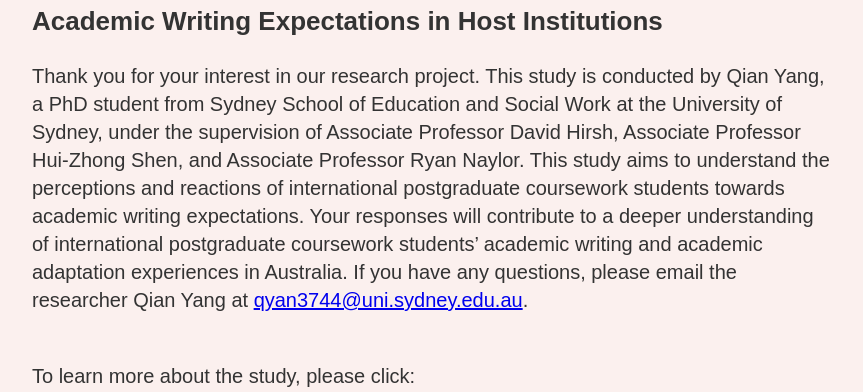
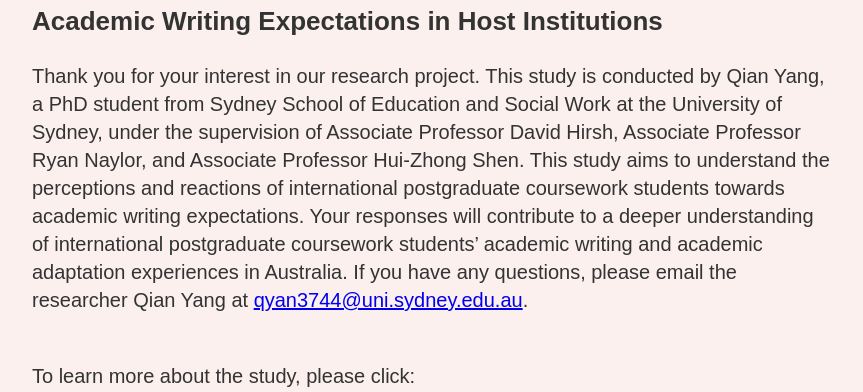
Before and after one commit to EY2021/EY2021.github.io, a plain HTML site: page index.html in a window 1280 px wide. Shown: the part 348-740 px from the top of the page, without its empty margins (208-1071 px from the left). Drawn offline with Linux system fonts and the light colour scheme.

Commit message:
modified:   Everything

```diff
--- a/index.html
+++ b/index.html
@@ -17,7 +17,7 @@
 			<h1 class="heading">How International Postgraduate Coursework Students Navigate Academic Writing Expectations in Host Institutions</h1>
 		</div>
 		<div class="container-3 w-container">
-			<div class="text-block">Thank you for your interest in our research project. This study is conducted by Qian Yang, a PhD student from Sydney School of Education and Social Work at the University of Sydney, under the supervision of Associate Professor David Hirsh, Associate Professor Hui-Zhong Shen, and Associate Professor Ryan Naylor. This study aims to understand the perceptions and reactions of international postgraduate coursework students towards academic writing expectations. Your responses will contribute to a deeper understanding of international postgraduate coursework students’ academic writing and academic adaptation experiences in Australia. If you have any questions, please email the researcher Qian Yang at
+			<div class="text-block">Thank you for your interest in our research project. This study is conducted by Qian Yang, a PhD student from Sydney School of Education and Social Work at the University of Sydney, under the supervision of Associate Professor David Hirsh, Associate Professor Ryan Naylor, and Associate Professor Hui-Zhong Shen. This study aims to understand the perceptions and reactions of international postgraduate coursework students towards academic writing expectations. Your responses will contribute to a deeper understanding of international postgraduate coursework students’ academic writing and academic adaptation experiences in Australia. If you have any questions, please email the researcher Qian Yang at
 				<a href="mailto:qyan3744@uni.sydney.edu.au">qyan3744@uni.sydney.edu.au</a>.<br/><br/>
 			</div>
 		</div>
```
Also changed, not shown: 1 other file.
